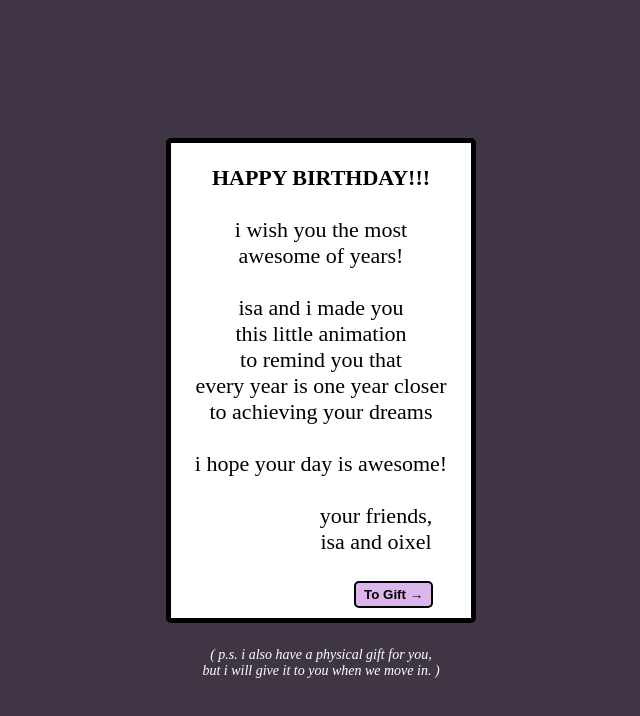
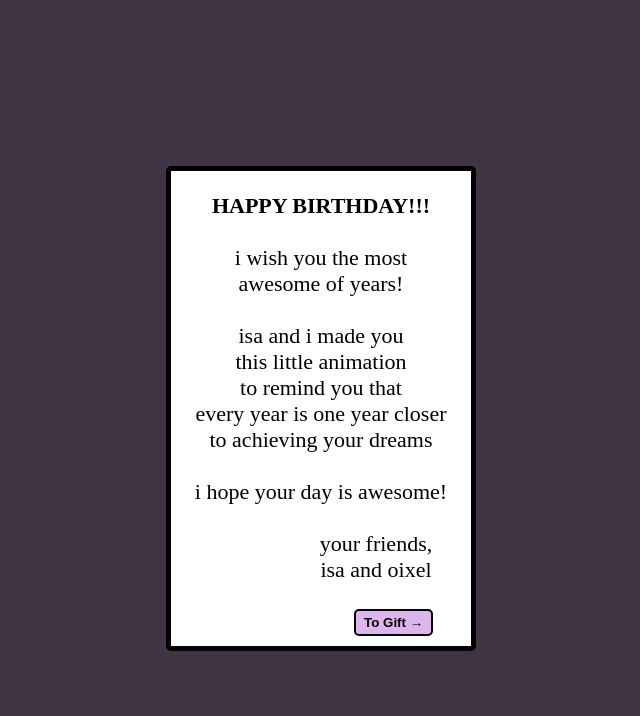
Before and after one commit to oixel/antonmars, a plain HTML site: page correct.html in a window 1280 px wide. Shown: the whole page, without its empty margins (327-967 px from the left). Drawn offline with Linux system fonts and the light colour scheme.

Commit message:
remove unneeded text

```diff
--- a/correct.html
+++ b/correct.html
@@ -38,9 +38,6 @@
         </p>
         <button onclick="toGift()">To Gift →</button>
     </div>
-    <p class="note"><i>( p.s. i also have a physical gift for you,<br>but i will give it to you when we move
-            in. )</i>
-    </p>
 
     <script src="index.js"></script>
 </body>
```
